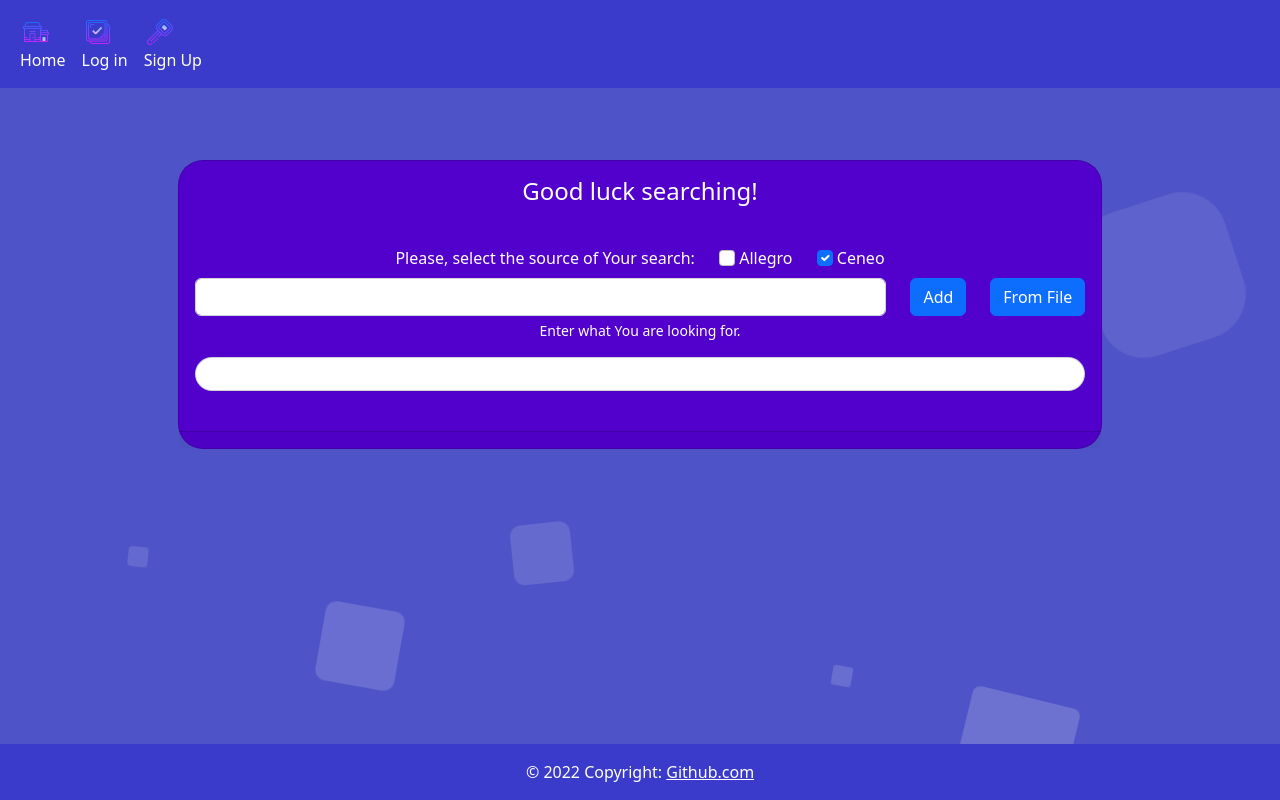
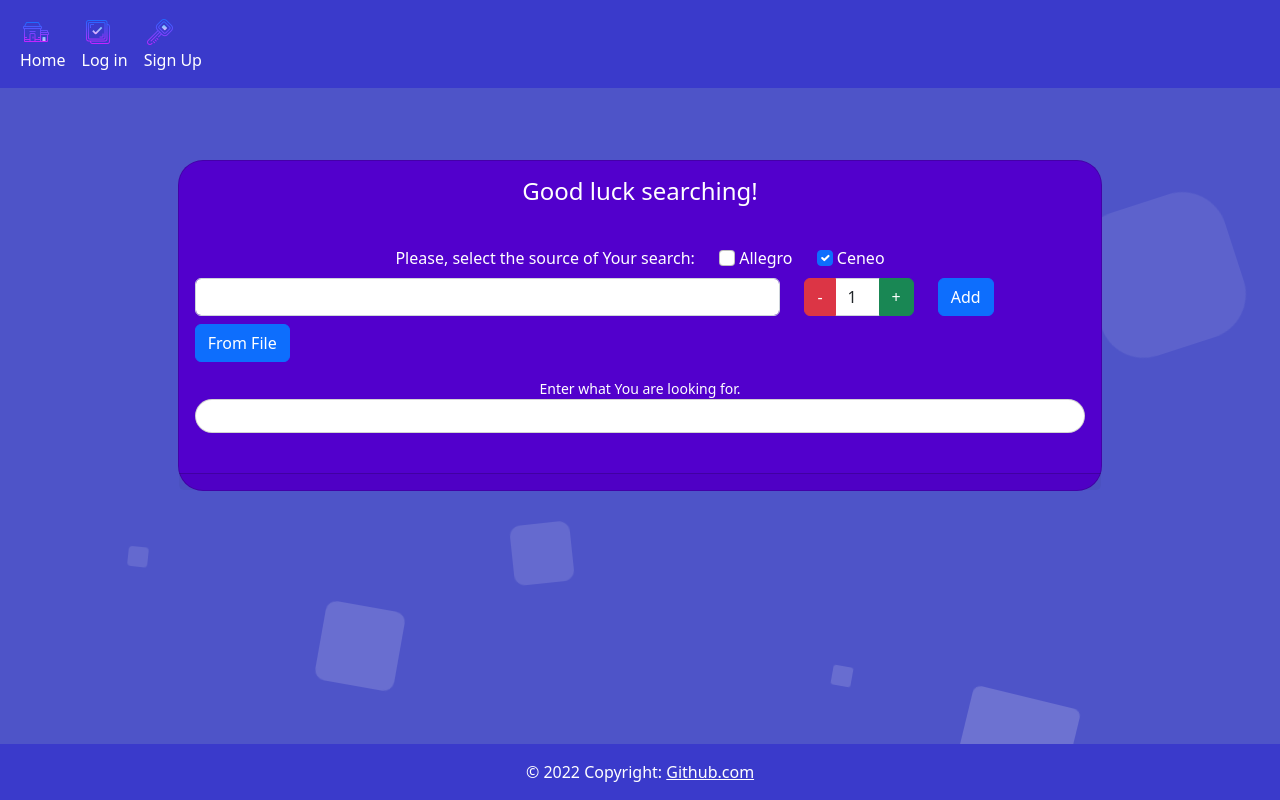
Before and after one commit to nieckojakub/IOProject, a Flask app: page / in a window 1280 px wide. Run offline with Flask 2, Linux system fonts and the light colour scheme; some libraries are stand-ins or nearby versions.

Commit message:
plus/minus amount counter in main input; html and js

```diff
--- a/website/static/js/home_scripts.js
+++ b/website/static/js/home_scripts.js
@@ -99,7 +99,7 @@ function addProduct(){
     productsCounter++;
 
     //checking if there is max 10 items on the list and disableing addButton
-    if(productsCounter == 10){
+    if(productsCounter >= 10){
         document.getElementById("AddButton").setAttribute("disabled", "true");
         document.getElementById("SearchHelp").innerHTML = PRODUCTS_NUMBER_EXCEDED;
     }
@@ -163,7 +163,7 @@ function deleteProductFromList(element){
     })
 
     //turn on addButton after products counter is no longer equal to limit
-    if(productsCounter == 10){
+    if(productsCounter >= 10){
         document.getElementById("AddButton").removeAttribute("disabled");
         document.getElementById("SearchHelp").innerHTML = INITIAL_SEARCH_HELP;
     }
@@ -378,3 +378,41 @@ function readFromFile(event){
 
 }
 //TODO- walidacja czy ktoś nie wpisał tego samego produktu
+
+//validates and decrement product amount in main input element- onclick minus
+function mainMinusBtn(){
+    var val = document.getElementById("amountMain");
+    if(val.value == 1){
+        alert("Minimum amount is 1.");
+        return null;
+    }else{
+        val.value--;
+    }
+}
+//validates and increment product amount in main input element- onclick plus
+function mainPlusBtn(){
+    var val = document.getElementById("amountMain");
+    if(val.value == 10){
+        alert("Maximum amount is 10.");
+        return null;
+    }else{
+        val.value++;
+    }
+}
+//validates product amount in main input element- onchange input
+function validateMainAmount(){
+    var val = document.getElementById("amountMain");
+    if(!(Number.isInteger(val.value))){
+        alert("You must enter number from 1 to 10!");
+        val.value = 1;
+        return null;
+    }else if(val.value > 10){
+        alert("Maximum amount is 10.");
+        val.value = 10;
+        return null;
+    }else if(val.value < 1){
+        alert("Minimum amount is 1.");
+        val.value = 1;
+        return null;
+    }
+}
--- a/website/templates/base.html
+++ b/website/templates/base.html
@@ -8,6 +8,7 @@
   <link rel="stylesheet" href="../static/css/home.css">
   <link href="https://cdn.jsdelivr.net/npm/bootstrap@5.2.2/dist/css/bootstrap.min.css" rel="stylesheet"
     integrity="sha384-Zenh87qX5JnK2Jl0vWa8Ck2rdkQ2Bzep5IDxbcnCeuOxjzrPF/et3URy9Bv1WTRi" crossorigin="anonymous">
+  <script src="https://ajax.googleapis.com/ajax/libs/jquery/3.6.1/jquery.min.js"></script>
   <title>{% block title %}Home{% endblock %}</title>
 </head>
 
--- a/website/templates/home.html
+++ b/website/templates/home.html
@@ -87,10 +87,20 @@
                     <input class="form-check-input" type="checkbox" id="CeneoCheckbox" value="Ceneo" checked>
                     <label class="form-check-label" for="CeneoCheckbox">Ceneo</label>
                 </div>
-                <!-- Search input + add button-->
+                <!-- Search input + add button + quantity form + read from file -->
                 <div class="mb-3 row">
-                    <div class="col">
+                    <div class="col-8">
                         <input type="text" class="form-control mt-2" id="SearchInput" aria-describedby="SearchHelp">
+                    </div>
+                    <div class="col-auto mt-2">
+
+                        <div class="input-group" style="max-width: 127px;">
+                            <button id="minusButtonMain" class="btn btn-danger" type="button" style="display:inline" onclick="return mainMinusBtn();" >-</button>
+                            <input id="amountMain" type="text" class="form-control" value="1" min="1" max="10"
+                                style="display:inline; max-width: 45px;" onchange="return validateMainAmount();">
+                            <button id="plusButtonMain" class="btn btn-success" type="button" style="display:inline" onclick="return mainPlusBtn();" >+</button>
+                        </div>
+
                     </div>
                     <div class="col-auto">
                         <button type="button" id="AddButton" class="btn btn-primary mt-2"
@@ -98,14 +108,15 @@
                     </div>
                     <div class="col-auto">
                         <form>
-                            <input type="file" id="addFromFileInput" accept="text/plain" style="display: none;" onchange="return readFromFile(event);"></input>
+                            <input type="file" id="addFromFileInput" accept="text/plain" style="display: none;"
+                                onchange="return readFromFile(event);"></input>
                             <button type="button" id="addFromFileButton" class="btn btn-primary mt-2"
                                 onclick="document.getElementById('addFromFileInput').click()">From File</button>
                         </form>
                     </div>
-                    <div id="SearchHelp" class="form-text" style="color: white;"></div>
 
                 </div>
+                <div id="SearchHelp" class="form-text" style="color: white;"></div>
 
             </form>
 
```
